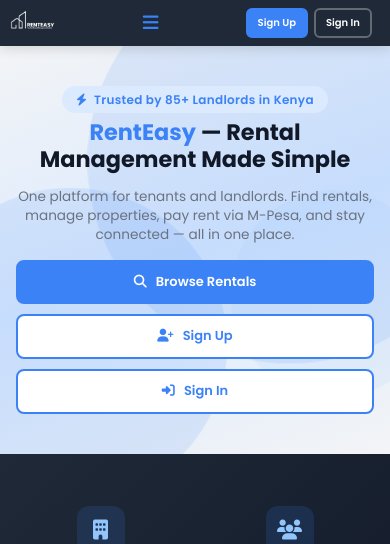
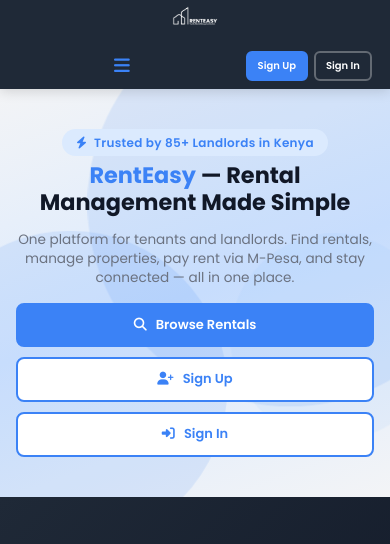
Before and after one commit to EllyKurgat/RentEasy, a Django app: page / in a window 390 px wide. Shown: the top 544 px of the page. Run offline with Django 5.2, Linux system fonts and the light colour scheme; data that the repository does not hold is empty; some libraries are stand-ins or nearby versions.

Commit message:
Hamburger under logo on mobile

```diff
--- a/frontend_views/static/css/style.css
+++ b/frontend_views/static/css/style.css
@@ -1012,8 +1012,8 @@ input[type=submit]:hover {
 .line20 { display: block; width: 22px; height: 2px; background: #fff; border-radius: 2px; transition: 0.3s; }
 
 @media (max-width: 1000px) {
-  .topnav { flex-wrap: wrap !important; height: auto !important; padding: 6px 12px !important; justify-content: flex-start !important; background: #1F2937 !important; }
-  .topnav > a:first-child { order: 1; flex-shrink: 0; }
+  .topnav { flex-wrap: wrap !important; height: auto !important; padding: 6px 12px !important; justify-content: space-between !important; background: #1F2937 !important; }
+  .topnav > a:first-child { order: 1; flex-shrink: 0; width: 100%; text-align: center; margin-bottom: 4px; }
   .icon { display: flex !important; order: 2; align-items: center; justify-content: center; min-width: 32px; min-height: 32px; color: #3B82F6 !important; font-size: 20px; cursor: pointer; flex-shrink: 0; }
   .userbox2 {
     order: 3; margin-left: auto !important; margin-right: 8px !important;
```
